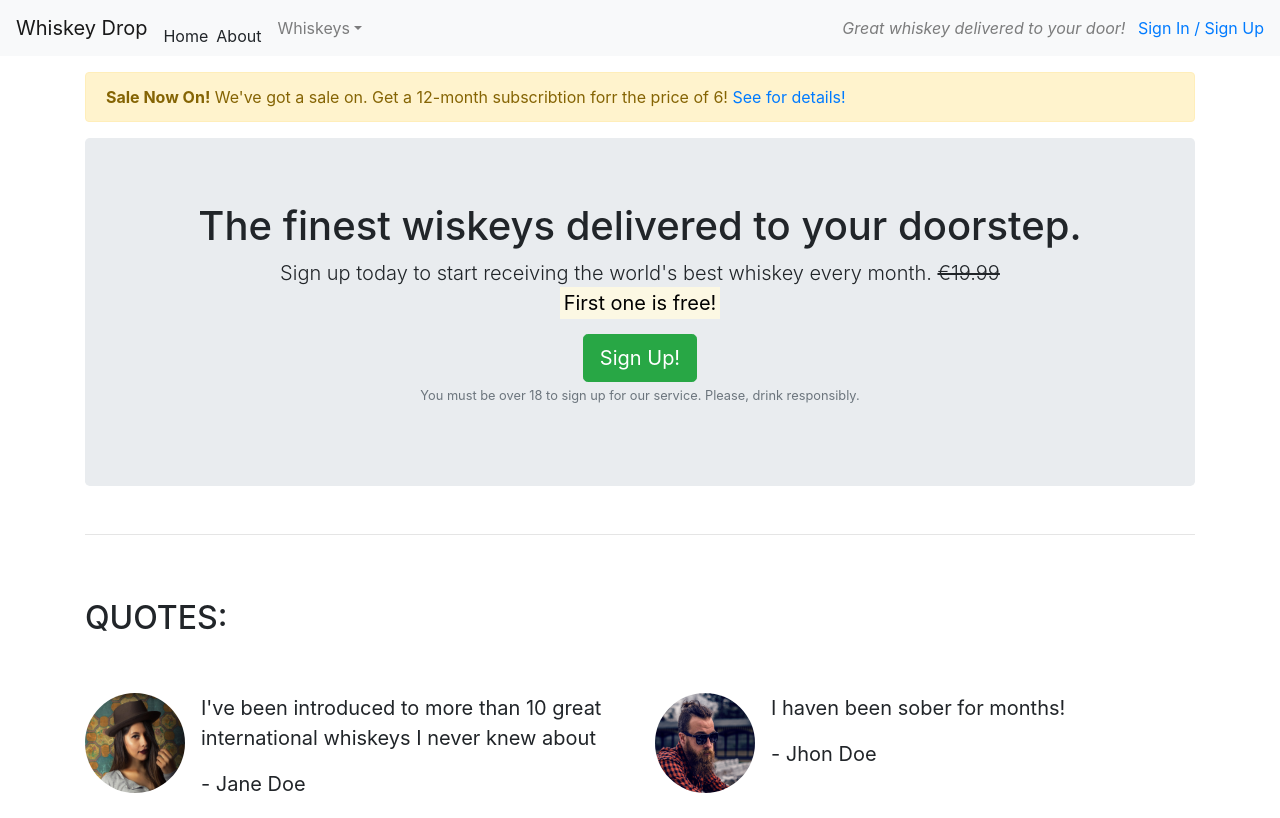
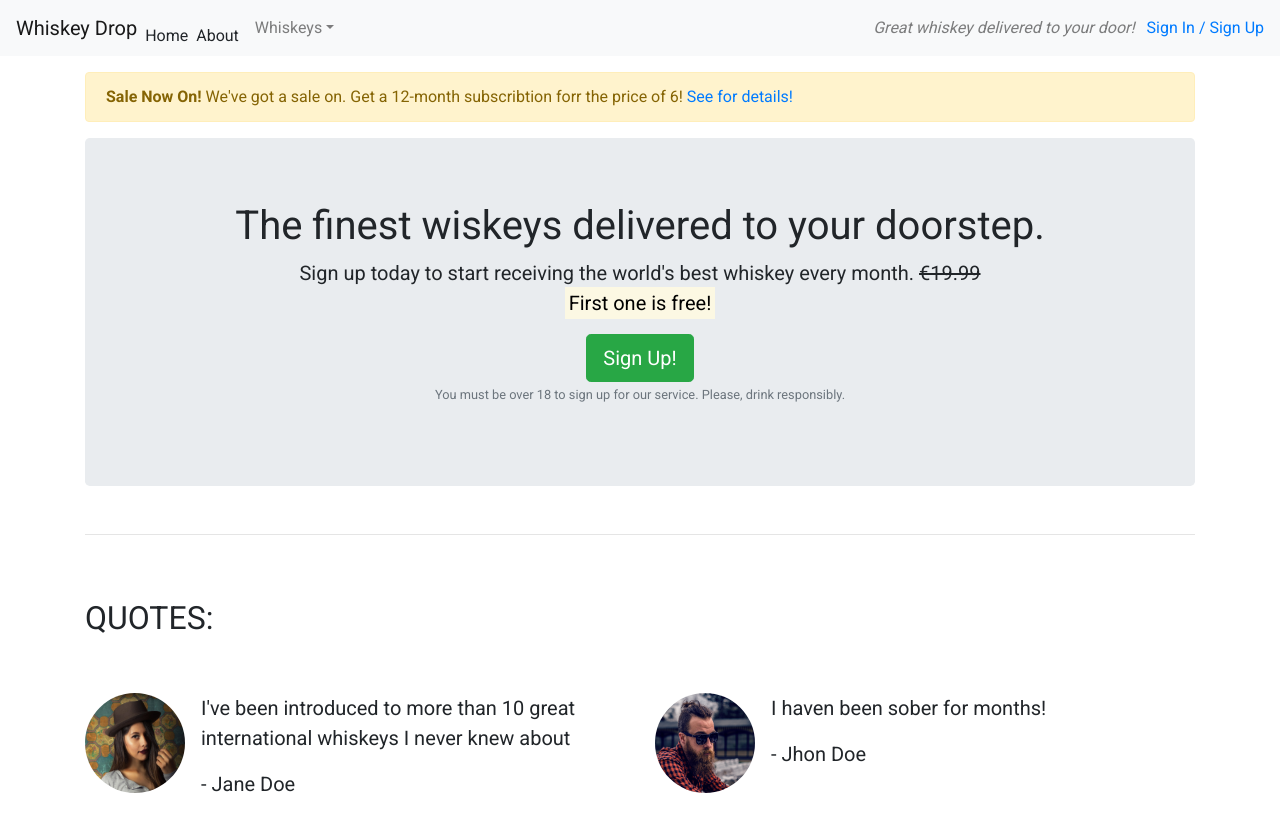
Before and after one commit to B-art-W/whisky_drop, a plain HTML site: page index.html in a window 1280 px wide. Shown: the top 818 px of the page. Drawn offline with nearby package versions, Linux system fonts and the light colour scheme.

Commit message:
added own css file

```diff
--- /dev/null
+++ b/css/style.css
@@ -0,0 +1,3 @@
+body{
+    font-family: 'Roboto', sans-serif;
+}
--- a/index.html
+++ b/index.html
@@ -8,10 +8,12 @@
     <link rel="stylesheet" href="https://stackpath.bootstrapcdn.com/bootstrap/4.1.3/css/bootstrap.min.css" integrity="sha384-MCw98/SFnGE8fJT3GXwEOngsV7Zt27NXFoaoApmYm81iuXoPkFOJwJ8ERdknLPMO" crossorigin="anonymous">
     <script src="https://stackpath.bootstrapcdn.com/bootstrap/4.1.3/js/bootstrap.min.js" integrity="sha384-ChfqqxuZUCnJSK3+MXmPNIyE6ZbWh2IMqE241rYiqJxyMiZ6OW/JmZQ5stwEULTy" crossorigin="anonymous"></script>
     <script src="https://kit.fontawesome.com/405f3e58e9.js" crossorigin="anonymous"></script>
+    <link href="https://fonts.googleapis.com/css?family=Roboto:400,700" rel="stylesheet">
+    <link rel="stylesheet" href="css/style.css" type="text/css" />
 </head>
 <body>
     <nav class="navbar navbar-light bg-light navbar-expand-sm">
-        <a href="/" class="navbar-brand">Whiskey Drop</a>
+        <a href="/" class="navbar-brand mr-2">Whiskey Drop</a>
 
         <button class="navbar-toggler ml-auto" type="button" data-toggle="collapse" data-target="#navbarNavDropdown" aria-controls="navbarNavDropdown" aria-expanded="false" aria-label="Toggle navigation">
             <span class="navbar-togler-icon"></span>
@@ -21,7 +23,7 @@
             <ul class="navbar-nav mr-auto">
                 <li class="active nav-item mr-2"><a class="nav-link" href="/"></a>Home</li>
                 <li class="nav-item mr-2"><a class="nav-link" href="/about"></a>About</li>
-                <li class="nav-item dropdown">
+                <li class="nav-item dropdown mr-2">
                     <a class="nav-link dropdown-toggle" href="#" id="navbarDropdownMenuLink" role="button" data-toggle="dropdown" aria-haspopup="true" aria-expanded="false">Whiskeys</a>
                         <div class="dropdown-menu" aria-labelledby="navbarDropdownMenuLink">
                             <a class="dropdown-item" href="#">Irish</a>
```
